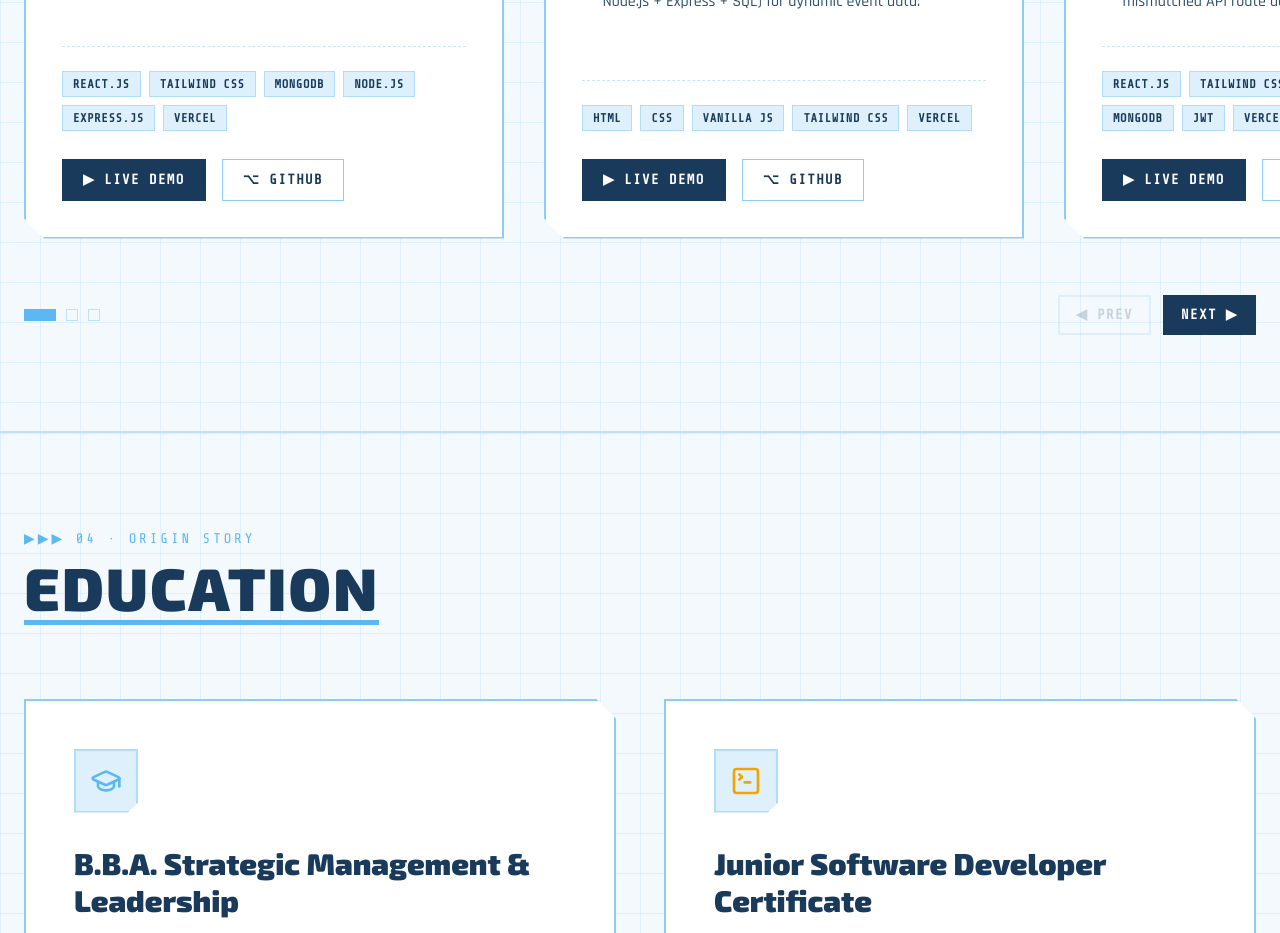
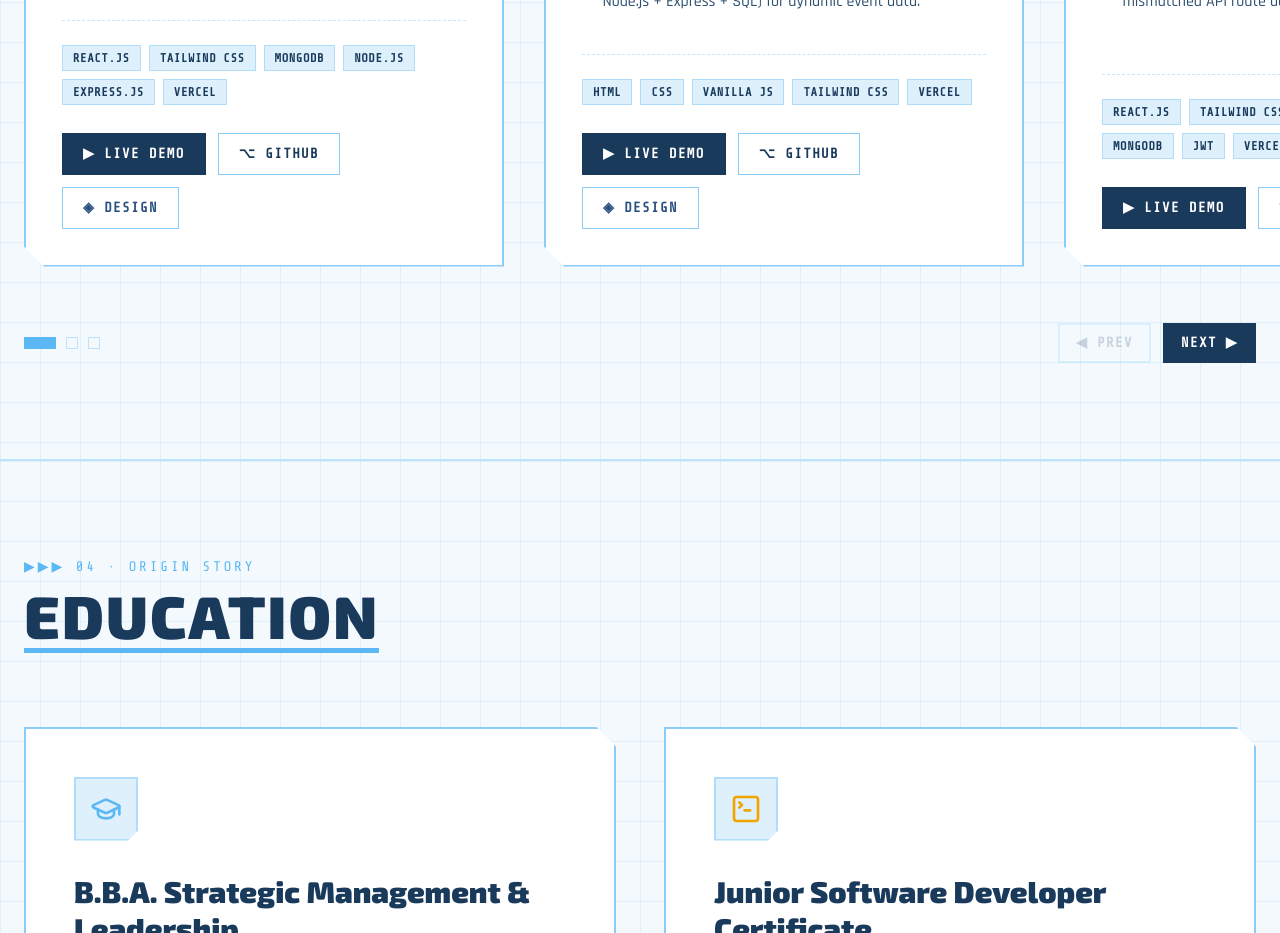
Before and after one commit to AshaJenvasu/asha-portfolio, a React (Vite) app: page / in a window 1280 px wide. Shown: the part 4980-5913 px from the top of the page. Built offline with nearby package versions, Linux system fonts and the light colour scheme.

Commit message:
Update Software Achitect to the project

```diff
--- a/src/components/04_Project.tsx
+++ b/src/components/04_Project.tsx
@@ -1,7 +1,6 @@
 import React, { useRef, useState } from "react";
 import { motion } from "framer-motion";
 
-// ── แปะรูปตรงนี้ ──
 import creativeMarketImg from "../assets/screenshot-creative-market.png";
 import animemapsImg from "../assets/screenshot-animemapsTH.png";
 import escanorImg from "../assets/screenshot-escanor.png";
@@ -19,6 +18,7 @@ interface ProjectItem {
   tech: string[];
   liveUrl: string;
   githubUrl: string;
+  figmaUrl?: string; // optional — renders only when provided
 }
 
 const projectsData: ProjectItem[] = [
@@ -46,6 +46,8 @@ const projectsData: ProjectItem[] = [
     ],
     liveUrl: "https://creative-market-front-end-sprint-2-mu.vercel.app/",
     githubUrl: "https://github.com/AshaJenvasu/creative-market-front-end",
+    figmaUrl:
+      "https://www.figma.com/board/knELaqlKa8ARUQofT0FwEE/Commit-no-Jutsu?node-id=0-1&p=f", // ← แปะ Figma link ตรงนี้
   },
   {
     screenshotUrl: animemapsImg,
@@ -64,6 +66,8 @@ const projectsData: ProjectItem[] = [
     tech: ["HTML", "CSS", "Vanilla JS", "Tailwind CSS", "Vercel"],
     liveUrl: "https://animemaps-thailand.vercel.app/",
     githubUrl: "https://github.com/AshaJenvasu/animemaps-thailand",
+    figmaUrl:
+      "https://www.figma.com/board/otlg1VACLogb10l3FjtgE8/Animemaps-Thailand?node-id=0-1&t=2pubWd33EzDX075x-1", // ← แปะ Figma link ตรงนี้
   },
   {
     screenshotUrl: escanorImg,
@@ -76,7 +80,7 @@ const projectsData: ProjectItem[] = [
     desc: "Production-grade full-stack app featuring JWT authentication, role-based access control, and persistent session management.",
     impacts: [
       "Built Auto-Login on Register — users land directly in the app post sign-up without re-entering credentials.",
-      " Persistent Sessions with HTTP-Only cookies — no more losing auth state on F5 refresh.",
+      "Persistent Sessions with HTTP-Only cookies — no more losing auth state on F5 refresh.",
       "Debugged a silent 404 on session restore traced to a mismatched API route across two independent repos.",
     ],
     tech: [
@@ -90,6 +94,7 @@ const projectsData: ProjectItem[] = [
     ],
     liveUrl: "https://week-12-react-assessment-rebuild.vercel.app/",
     githubUrl: "https://github.com/AshaJenvasu/week_10_react-assessment",
+    // ไม่มี figmaUrl → ปุ่ม Design จะไม่ render อัตโนมัติ
   },
 ];
 
@@ -117,15 +122,10 @@ const ProjectCard: React.FC<{ project: ProjectItem; index: number }> = ({
         className="w-full h-full object-cover object-top"
         draggable={false}
       />
-      {/* gradient overlay ให้อ่านชื่อได้ */}
       <div className="absolute inset-0 bg-gradient-to-t from-black/80 via-black/30 to-transparent" />
-
-      {/* watermark */}
       <div className="absolute -bottom-4 -right-2 font-['Exo_2'] font-black text-[80px] md:text-[100px] leading-none text-white opacity-5 select-none pointer-events-none">
         {project.bigText}
       </div>
-
-      {/* badge */}
       <div className="absolute top-4 right-4 z-10">
         <span
           className={`font-['Share_Tech_Mono'] text-xs font-bold px-3 py-1.5 uppercase tracking-wider ${project.badgeClass}`}
@@ -133,8 +133,6 @@ const ProjectCard: React.FC<{ project: ProjectItem; index: number }> = ({
           {project.badge}
         </span>
       </div>
-
-      {/* title บน overlay */}
       <div className="absolute bottom-4 left-6 z-10 font-['Exo_2'] text-3xl md:text-4xl font-black text-white tracking-wide drop-shadow-lg">
         {project.bannerTitle}
       </div>
@@ -177,7 +175,9 @@ const ProjectCard: React.FC<{ project: ProjectItem; index: number }> = ({
         ))}
       </div>
 
-      <div className="flex flex-wrap gap-4 mt-auto">
+      {/* 🔗 LINKS */}
+      <div className="flex flex-wrap gap-3 mt-auto">
+        {/* Live Demo */}
         <a
           href={project.liveUrl}
           target="_blank"
@@ -186,6 +186,8 @@ const ProjectCard: React.FC<{ project: ProjectItem; index: number }> = ({
         >
           ▶ Live Demo
         </a>
+
+        {/* GitHub */}
         <a
           href={project.githubUrl}
           target="_blank"
@@ -194,6 +196,18 @@ const ProjectCard: React.FC<{ project: ProjectItem; index: number }> = ({
         >
           ⌥ GitHub
         </a>
+
+        {/* Figma — renders only when figmaUrl exists */}
+        {project.figmaUrl && (
+          <a
+            href={project.figmaUrl}
+            target="_blank"
+            rel="noopener noreferrer"
+            className="flex items-center gap-2 font-['Share_Tech_Mono'] text-sm font-bold text-[var(--navy-mid)] bg-transparent px-5 py-2.5 hover:bg-purple-50 hover:border-purple-400 hover:text-purple-600 transition-colors uppercase tracking-widest border border-[var(--border-strong)]"
+          >
+            ◈ Design
+          </a>
+        )}
       </div>
     </div>
   </motion.div>
@@ -204,14 +218,13 @@ export const Projects: React.FC = () => {
   const trackRef = useRef<HTMLDivElement>(null);
   const [activeIndex, setActiveIndex] = useState(0);
 
-  // drag scroll state
   const isDragging = useRef(false);
   const startX = useRef(0);
   const scrollLeft = useRef(0);
 
   const cardWidth = () => {
     const card = trackRef.current?.children[0] as HTMLElement | undefined;
-    return card ? card.offsetWidth + 40 : 520; // 40 = gap
+    return card ? card.offsetWidth + 40 : 520;
   };
 
   const scrollTo = (idx: number) => {
@@ -229,7 +242,6 @@ export const Projects: React.FC = () => {
     setActiveIndex(Math.max(0, Math.min(projectsData.length - 1, idx)));
   };
 
-  // mouse drag
   const onMouseDown = (e: React.MouseEvent) => {
     isDragging.current = true;
     startX.current = e.pageX - (trackRef.current?.offsetLeft ?? 0);
@@ -272,8 +284,6 @@ export const Projects: React.FC = () => {
             Projects
             <span className="absolute bottom-[-8px] left-0 right-0 h-[5px] bg-[var(--sky)]" />
           </h2>
-
-          {/* card count hint */}
           <p className="font-['Share_Tech_Mono'] text-xs text-[var(--sky)] tracking-widest mt-6 opacity-70">
             {activeIndex + 1} / {projectsData.length} — DRAG OR USE ARROWS
           </p>
@@ -293,13 +303,11 @@ export const Projects: React.FC = () => {
           {projectsData.map((project, idx) => (
             <ProjectCard key={project.name} project={project} index={idx} />
           ))}
-          {/* trailing spacer */}
           <div className="flex-shrink-0 w-6" />
         </div>
 
         {/* CONTROLS */}
         <div className="flex items-center justify-between px-6 mt-8">
-          {/* dot indicators */}
           <div className="flex gap-2.5 items-center">
             {projectsData.map((_, i) => (
               <button
@@ -314,8 +322,6 @@ export const Projects: React.FC = () => {
               />
             ))}
           </div>
-
-          {/* arrow buttons */}
           <div className="flex gap-3">
             <button
               onClick={() => scrollTo(activeIndex - 1)}
```
